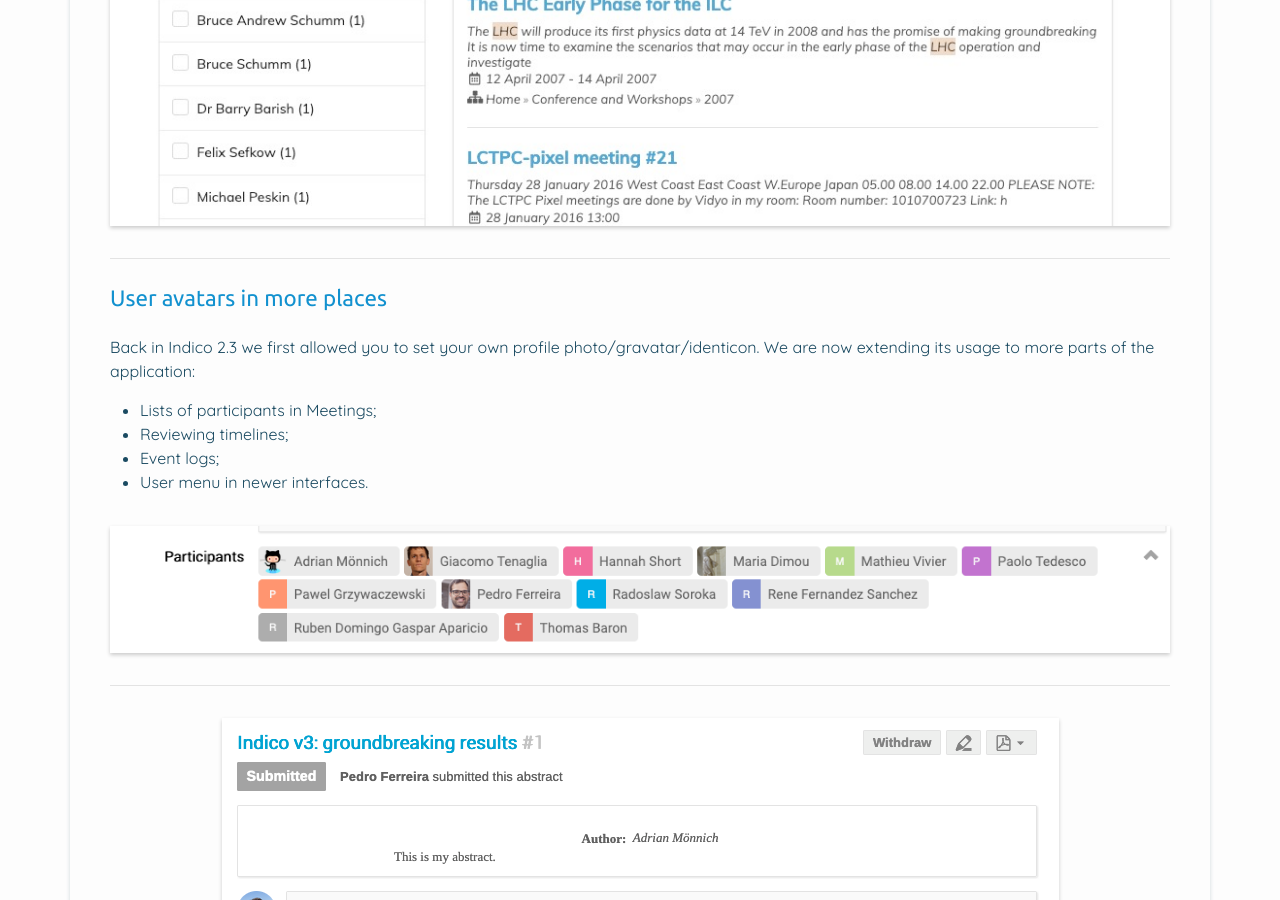
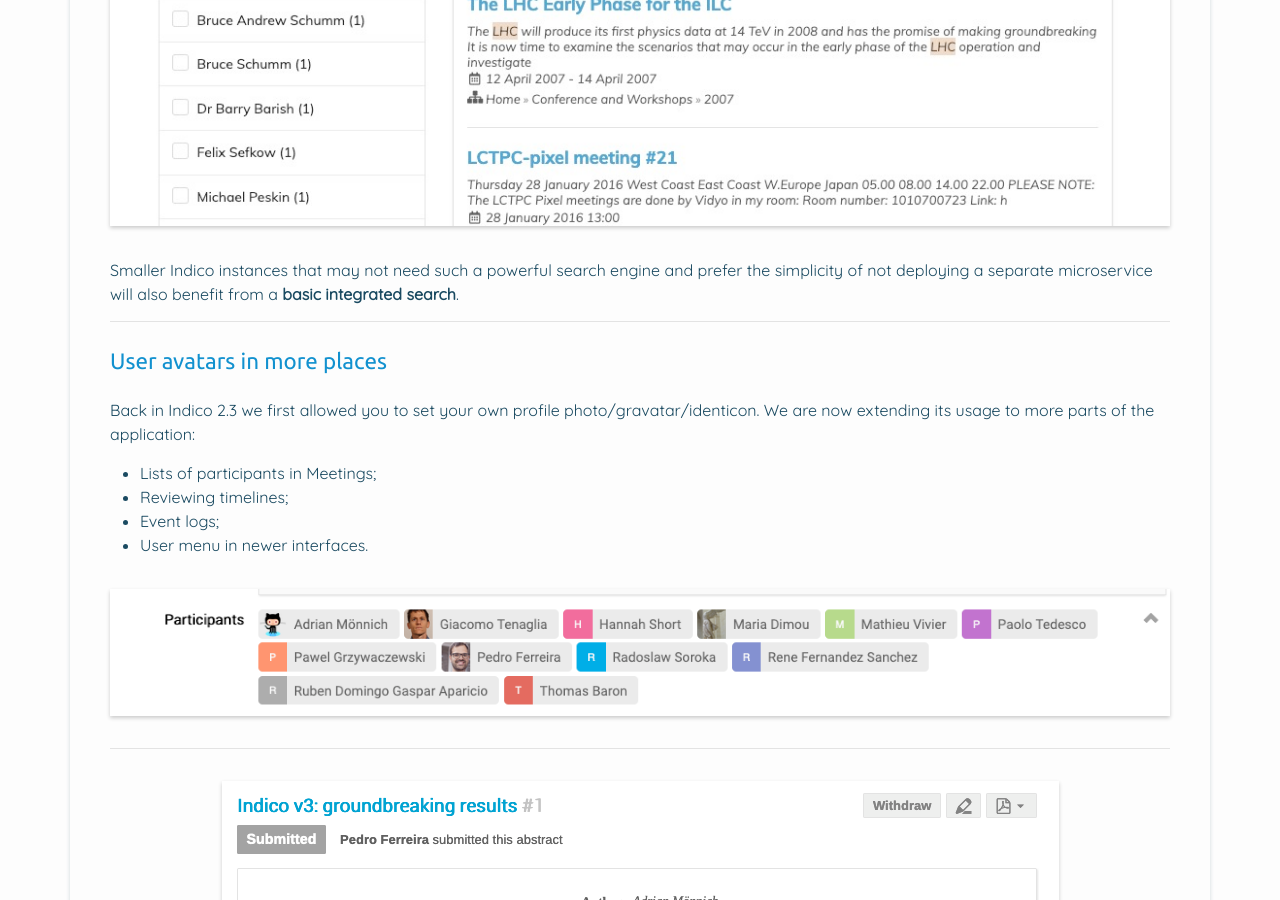
Before and after one commit to indico/indico.github.io, a Jekyll site: the page built from _posts/2021-05-24-indico-3-0-news.md, in a window 1280 px wide and 900 px high, scrolled down 3064 px. Built offline with Jekyll 4.4.1, drawn with Linux system fonts in a browser that asks for light colours; nearby versions of some CDN libraries; comment, search, counter and statistics services are not loaded.

Commit message:
Mention internal search

```diff
--- a/_posts/2021-05-24-indico-3-0-news.md
+++ b/_posts/2021-05-24-indico-3-0-news.md
@@ -26,6 +26,8 @@
  * **You can now search within Notes/Minutes** - this is a long-awaited feature which is now made possible by this new search engine.
 
 ![](/assets/2021-05-24-indico-3-0-news/upload_8d52447aec89a9349871376f081b2cff.png)
+
+Smaller Indico instances that may not need such a powerful search engine and prefer the simplicity of not deploying a separate microservice will also benefit from a **basic integrated search**.
 
 ---
 
```
